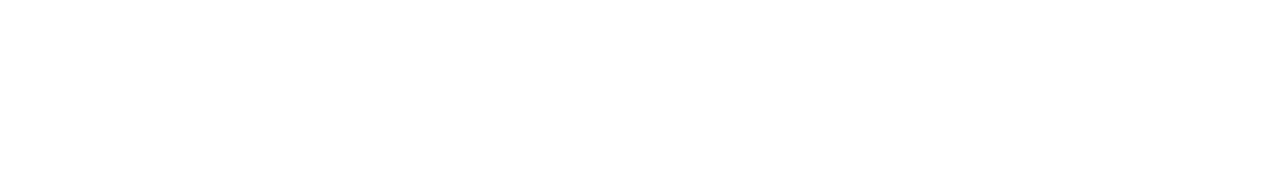
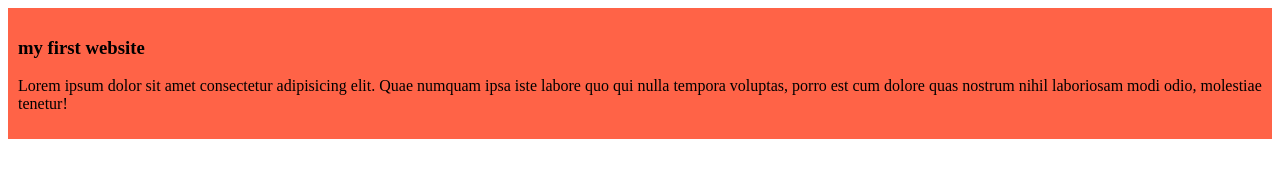
Before and after one commit to tahmidmohianim/my-simple-website, a plain HTML site: page index.html in a window 1280 px wide. Drawn offline with Linux system fonts and the light colour scheme.

Commit message:
added the first blog

```diff
--- a/index.html
+++ b/index.html
@@ -4,8 +4,12 @@
     <meta charset="UTF-8">
     <meta name="viewport" content="width=device-width, initial-scale=1.0">
     <title>my simple website</title>
+    <link rel="stylesheet" href="styles/blog.css">
 </head>
 <body>
-
+    <div>
+        <h3>my first website</h3>
+        <p>Lorem ipsum dolor sit amet consectetur adipisicing elit. Quae numquam ipsa iste labore quo qui nulla tempora voluptas, porro est cum dolore quas nostrum nihil laboriosam modi odio, molestiae tenetur!</p>
+    </div>
 </body>
 </html>
--- /dev/null
+++ b/styles/blog.css
@@ -0,0 +1,4 @@
+div{
+    background-color: tomato;
+    padding: 10px;
+}
```
